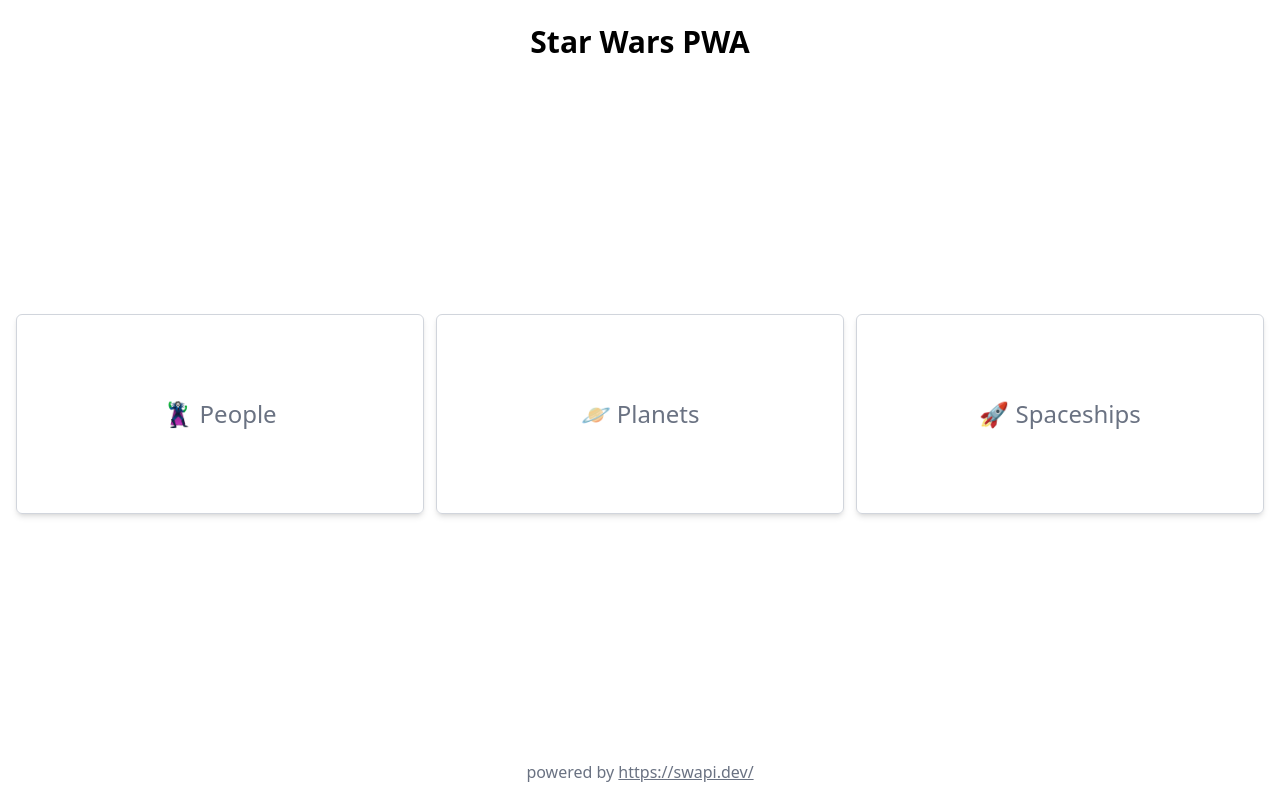
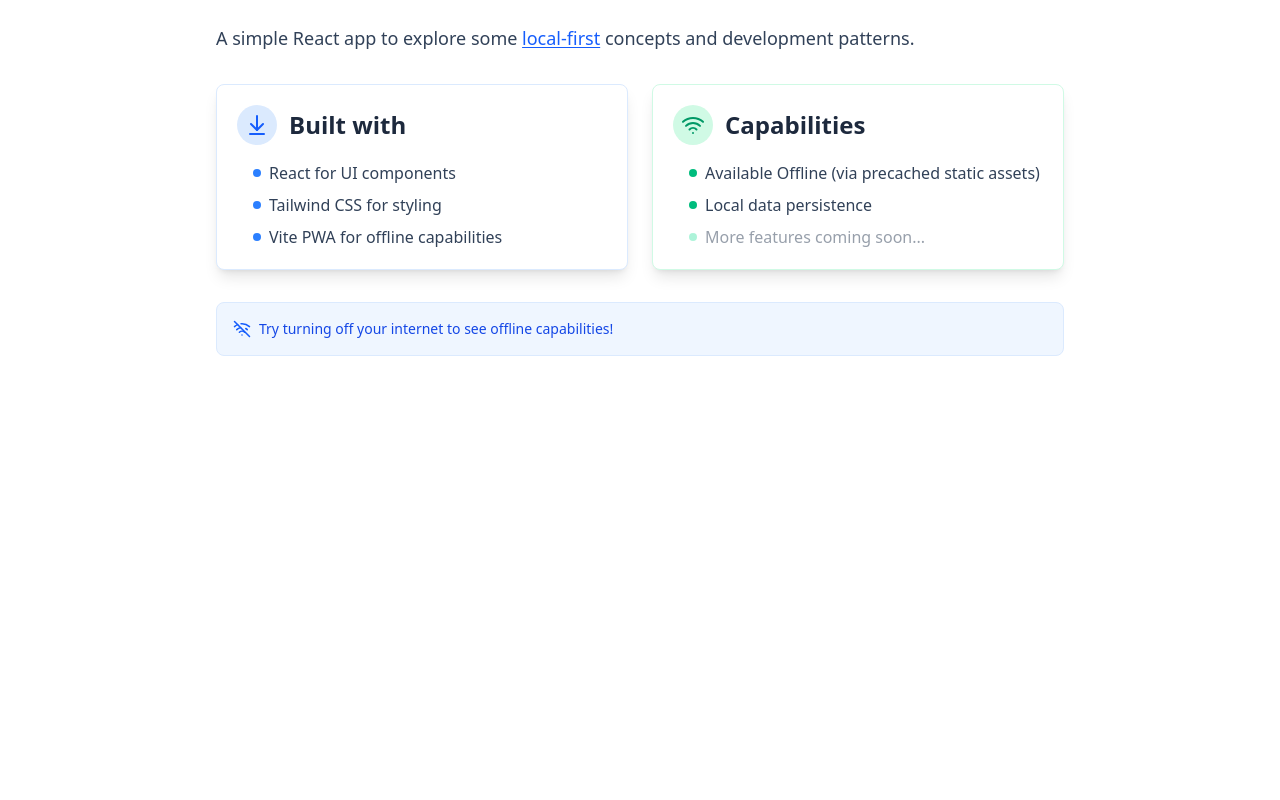
Before and after one commit to dmitkov28/local-first-experiments, a React (Vite) app: page / in a window 1280 px wide. Built offline with nearby package versions, Linux system fonts and the light colour scheme.

Commit message:
feat: improve home page component

```diff
--- a/src/App.tsx
+++ b/src/App.tsx
@@ -1,39 +1,81 @@
-import { Link } from "react-router";
+import { ArrowDownToLine, Wifi, WifiOff } from "lucide-react";
 
 function App() {
   return (
-    <div className="min-h-screen flex flex-col">
-      <h1 className="text-3xl font-bold text-center p-6">Star Wars PWA</h1>
+    <div className="max-w-4xl mx-auto p-6">
+      <header className="mb-8">
+        <p className="text-center md:text-left text-lg text-slate-700">
+          A simple React app to explore some{" "}
+          <a
+            className="font-medium text-blue-600 hover:text-blue-800 transition-colors underline underline-offset-2"
+            href="https://localfirstweb.dev/"
+            target="_blank"
+            rel="noopener noreferrer"
+          >
+            local-first
+          </a>{" "}
+          concepts and development patterns.
+        </p>
+      </header>
 
-      <div className="flex-grow flex justify-center items-center">
-        <div className="grid grid-cols-1 md:grid-cols-3 gap-3 w-full px-4">
-          <Link
-            to={"/people"}
-            className="border border-gray-300 shadow-md p-4 rounded-md min-h-[200px] flex items-center justify-center text-gray-500 font-medium text-2xl"
-          >
-            🦹 People
-          </Link>
-          <Link
-            to={"/planets"}
-            className="border border-gray-300 shadow-md p-4 rounded-md min-h-[200px] flex items-center justify-center text-gray-500 font-medium text-2xl"
-          >
-            🪐 Planets
-          </Link>
-          <Link
-            to={"/spaceships"}
-            className="border border-gray-300 shadow-md p-4 rounded-md min-h-[200px] flex items-center justify-center text-gray-500 font-medium text-2xl"
-          >
-            🚀 Spaceships
-          </Link>
+      <div className="grid md:grid-cols-2 grid-cols-1 gap-6">
+        <div className="rounded-lg border border-blue-100 shadow-lg p-5 bg-white hover:shadow-xl transition-shadow">
+          <div className="flex items-center mb-4">
+            <div className="bg-blue-100 p-2 rounded-full mr-3">
+              <ArrowDownToLine className="text-blue-600" size={24} />
+            </div>
+            <h2 className="text-2xl font-bold text-slate-800">Built with</h2>
+          </div>
+          <ul className="space-y-2 pl-4">
+            <li className="flex items-center text-slate-700">
+              <span className="inline-block w-2 h-2 rounded-full bg-blue-500 mr-2"></span>
+              React for UI components
+            </li>
+            <li className="flex items-center text-slate-700">
+              <span className="inline-block w-2 h-2 rounded-full bg-blue-500 mr-2"></span>
+              Tailwind CSS for styling
+            </li>
+            <li className="flex items-center text-slate-700">
+              <span className="inline-block w-2 h-2 rounded-full bg-blue-500 mr-2"></span>
+              Vite PWA for offline capabilities
+            </li>
+          </ul>
+        </div>
+
+        <div className="rounded-lg border border-emerald-100 shadow-lg p-5 bg-white hover:shadow-xl transition-shadow">
+          <div className="flex items-center mb-4">
+            <div className="bg-emerald-100 p-2 rounded-full mr-3">
+              <Wifi className="text-emerald-600" size={24} />
+            </div>
+            <h2 className="text-2xl font-bold text-slate-800">Capabilities</h2>
+          </div>
+          <ul className="space-y-2 pl-4">
+            <li className="flex items-center text-slate-700">
+              <span className="inline-block w-2 h-2 rounded-full bg-emerald-500 mr-2"></span>
+              Available Offline (via precached static assets)
+            </li>
+            <li className="flex items-center text-slate-700">
+              <span className="inline-block w-2 h-2 rounded-full bg-emerald-500 mr-2"></span>
+              Local data persistence
+            </li>
+            <li className="flex items-center text-slate-700 opacity-50">
+              <span className="inline-block w-2 h-2 rounded-full bg-emerald-300 mr-2"></span>
+              More features coming soon...
+            </li>
+          </ul>
         </div>
       </div>
 
-      <footer className="text-center p-4 text-gray-500">
-        powered by{" "}
-        <a href="https://swapi.dev/" className="underline hover:text-gray-700">
-          https://swapi.dev/
-        </a>
-      </footer>
+      <div className="mt-8 p-4 bg-blue-50 border border-blue-100 rounded-lg">
+        <div className="flex items-center justify-between">
+          <div className="flex items-center">
+            <WifiOff className="text-blue-600 mr-2" size={18} />
+            <p className="text-sm text-blue-700">
+              Try turning off your internet to see offline capabilities!
+            </p>
+          </div>
+        </div>
+      </div>
     </div>
   );
 }
```
